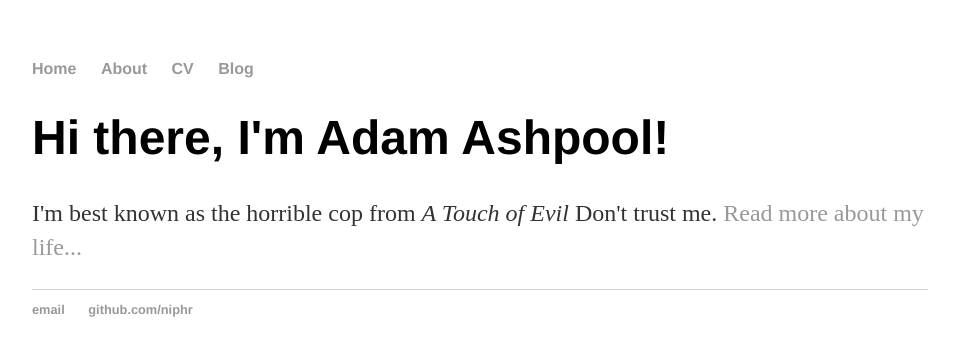
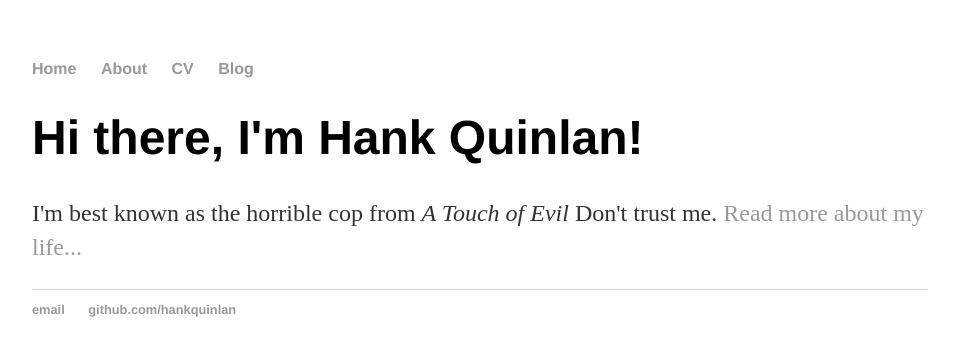
Before and after one commit to niphr/niphr.github.io, a Jekyll site: the page built from index.html, in a window 1280 px wide. Shown: the top 356 px of the page, without its empty margins (160-1115 px from the left). Built offline with Jekyll 4.4.1, drawn with Linux system fonts in a browser that asks for light colours.

Commit message:
Update index.html

```diff
--- a/index.html
+++ b/index.html
@@ -1,30 +1,8 @@
-<!DOCTYPE html>
-<html>
-	<head>
-		<title>Niphredil´s Personal Blog</title>
-		<!-- link to main stylesheet -->
-		<link rel="stylesheet" type="text/css" href="/css/main.css">
-	</head>
-	<body>
-		<nav>
-    		<ul>
-        		<li><a href="/">Home</a></li>
-	        	<li><a href="/about">About</a></li>
-        		<li><a href="/cv">CV</a></li>
-        		<li><a href="/blog">Blog</a></li>
-    		</ul>
-		</nav>
-		<div class="container">
-    		<div class="blurb">
-        		<h1>Hi there, I'm Adam Ashpool!</h1>
-				<p>I'm best known as the horrible cop from <em>A Touch of Evil</em> Don't trust me. <a href="/about">Read more about my life...</a></p>
-    		</div><!-- /.blurb -->
-		</div><!-- /.container -->
-		<footer>
-    		<ul>
-        		<li><a href="mailto:niphredil@protonmail.com">email</a></li>
-        		<li><a href="https://github.com/niphr">github.com/niphr</a></li>
-			</ul>
-		</footer>
-	</body>
-</html>
+---
+layout: default
+title: Hank Quinlan, Horrible Cop
+---
+<div class="blurb">
+	<h1>Hi there, I'm Hank Quinlan!</h1>
+	<p>I'm best known as the horrible cop from <em>A Touch of Evil</em> Don't trust me. <a href="/about">Read more about my life...</a></p>
+</div><!-- /.blurb -->
```
